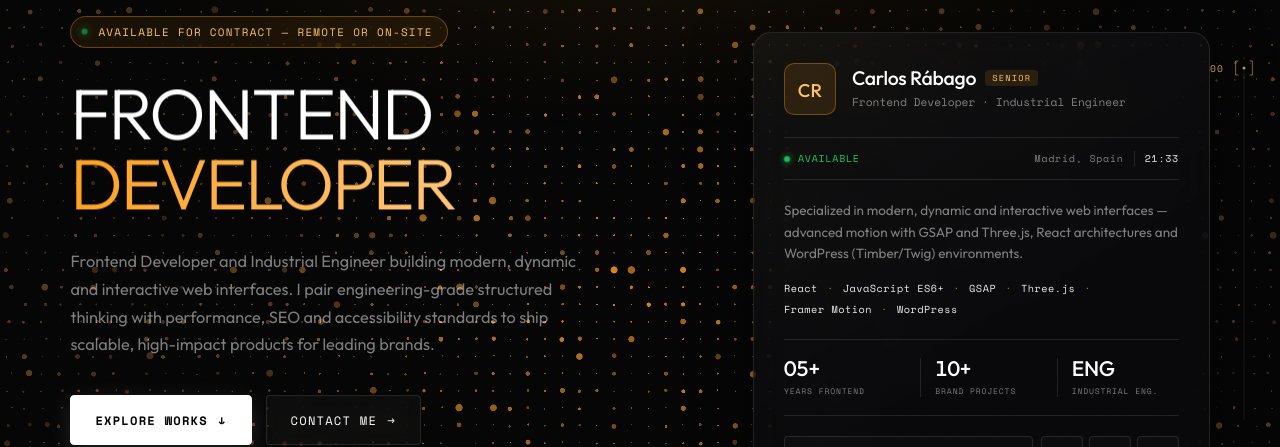
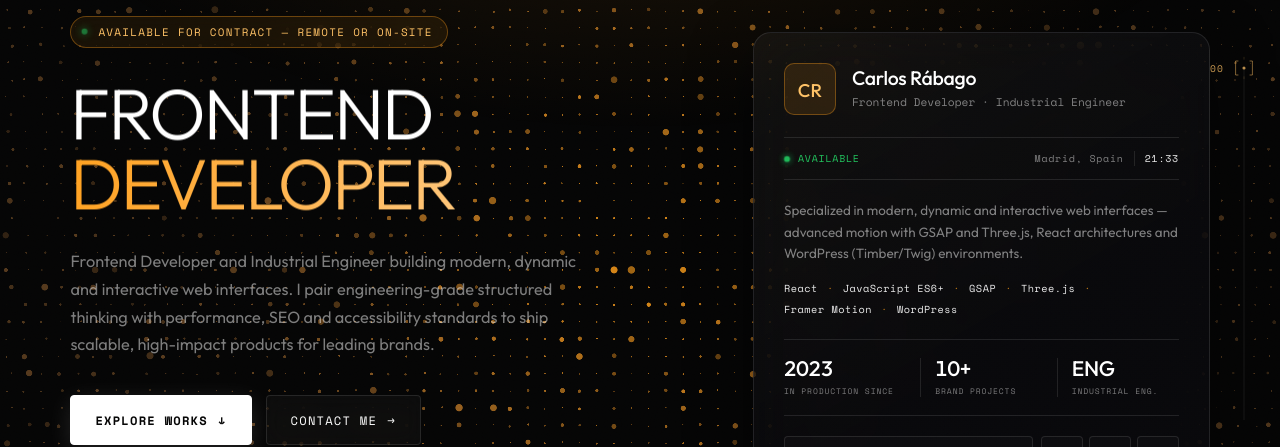
Before and after one commit to Cambixx/portfolio2026, a React (Vite) app: page / in a window 1280 px wide. Shown: the part 156-603 px from the top of the page. Built offline with nearby package versions, Linux system fonts and the light colour scheme.

Commit message:
refactor: remove hc-tag class and update hero stats; streamline HeroCard component

```diff
--- a/src/components/HeroCard.css
+++ b/src/components/HeroCard.css
@@ -75,16 +75,6 @@
     color: var(--white);
     margin: 0 0 5px;
     line-height: 1.1;
-}
-
-.hc-tag {
-    font-size: 0.54rem;
-    letter-spacing: 0.14em;
-    padding: 3px 7px;
-    border-radius: var(--radius-sm);
-    color: var(--accent-soft);
-    background: rgb(var(--accent-rgb) / 0.12);
-    white-space: nowrap;
 }
 
 .hc-role {
--- a/src/components/HeroCard.jsx
+++ b/src/components/HeroCard.jsx
@@ -70,10 +70,7 @@ export default function HeroCard({ stats = [], coreStack = [] }) {
                 <header className="hc-head">
                     <span className="hc-monogram" aria-hidden="true">{MONOGRAM}</span>
                     <div className="hc-id">
-                        <p className="hc-name">
-                            Carlos Rábago
-                            <span className="hc-tag mono">{ui.heroCard.tag}</span>
-                        </p>
+                        <p className="hc-name">Carlos Rábago</p>
                         <p className="hc-role mono">{ui.heroCard.role}</p>
                     </div>
                 </header>
--- a/src/data/en/hero.json
+++ b/src/data/en/hero.json
@@ -11,8 +11,8 @@
     "coordinates": "40.4168° N, 3.7038° W — 2026",
     "stats": [
         {
-            "value": "05+",
-            "label": "Years Frontend"
+            "value": "2023",
+            "label": "In production since"
         },
         {
             "value": "10+",
--- a/src/data/en/ui.json
+++ b/src/data/en/ui.json
@@ -20,7 +20,6 @@
         "scroll": "SCROLL"
     },
     "heroCard": {
-        "tag": "SENIOR",
         "role": "Frontend Developer · Industrial Engineer",
         "location": "Madrid, Spain",
         "liveBadge": "AVAILABLE",
--- a/src/data/es/hero.json
+++ b/src/data/es/hero.json
@@ -11,8 +11,8 @@
     "coordinates": "40.4168° N, 3.7038° O — 2026",
     "stats": [
         {
-            "value": "05+",
-            "label": "Años Frontend"
+            "value": "2023",
+            "label": "En producción desde"
         },
         {
             "value": "10+",
--- a/src/data/es/ui.json
+++ b/src/data/es/ui.json
@@ -20,7 +20,6 @@
         "scroll": "SCROLL"
     },
     "heroCard": {
-        "tag": "SENIOR",
         "role": "Desarrollador Frontend · Ing. Industrial",
         "location": "Madrid, España",
         "liveBadge": "DISPONIBLE",
```
